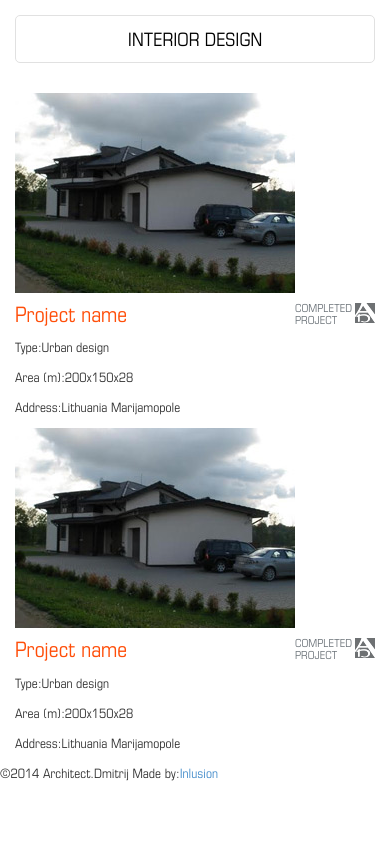
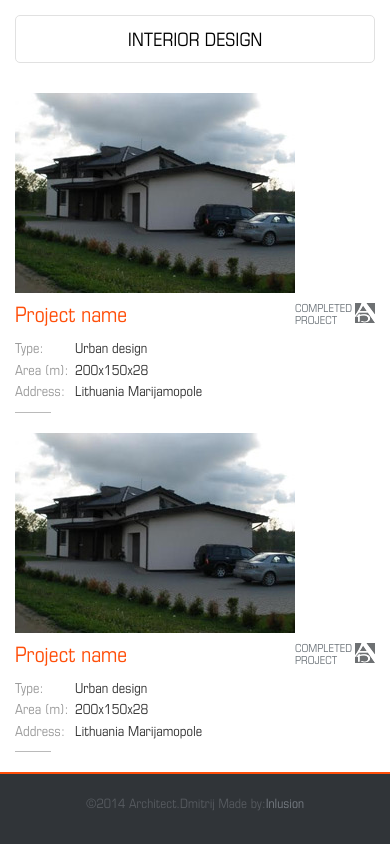
Before and after one commit to ruslankus/dmitrij-arhitect, a plain HTML site: page index.html in a window 390 px wide. Shown: the part 401-1245 px from the top of the page. Before the commit the page ends 1195 px from the top, so only its background shows below. Drawn offline with Linux system fonts and the light colour scheme.

Commit message:
mobile - landscape - done

```diff
--- a/css/style.css
+++ b/css/style.css
@@ -161,3 +161,53 @@ header .email-holder {
 	padding-right:20px;
 	text-align:left;
 	float:right;}
+
+.project-details {
+	padding-bottom:10px;
+	background:url(../images/line-proj-bg.png) bottom left no-repeat;
+	margin-bottom:20px;}
+
+.project-details > p {
+	margin-bottom:0px;
+	font-size:15px;}
+
+.project-details > p > span {
+	text-align:left;
+	display:inline-block;}
+
+.project-details > p >span:first-child {
+	width:60px;
+	color:#999999;}
+
+.project-details > p >span:last-child {
+	color:333333;}
+
+/*---- footer ----*/
+footer {
+	padding-top:20px;
+	padding-bottom:20px;
+	background-color:#303438;
+	border-top:2px solid #ff4e09;}
+
+footer p {
+	text-align:center;
+	color:#575b60;}
+
+footer p > a {
+	color:#777d84;}
+
+footer p > a:hover {
+	color:#777d84;
+	text-decoration:underline;}
+
+
+/*---- media responce part ----*/
+@media (min-width: 471px) {
+
+}
+
+
+/* Small devices (tablets, 768px and up) */
+@media (min-width:768px){
+
+}
--- a/index.html
+++ b/index.html
@@ -171,7 +171,7 @@
 <footer>
 	<div class="container-fluid">
     	<div class="row">
-        	<p>&copy;2014&nbsp;Architect.Dmitrij&nbsp;Made&nbsp;by:<a href="href://inlu.net">Inlusion</a></p>
+        	<p class="col-xs-12">&copy;2014&nbsp;Architect.Dmitrij&nbsp;Made&nbsp;by:<a href="href://inlu.net">Inlusion</a></p>
         </div><!--/row -->
 	</div><!--/container-fluid -->
 </footer>
```
Also changed, not shown: images/line-proj-bg.png (added).
